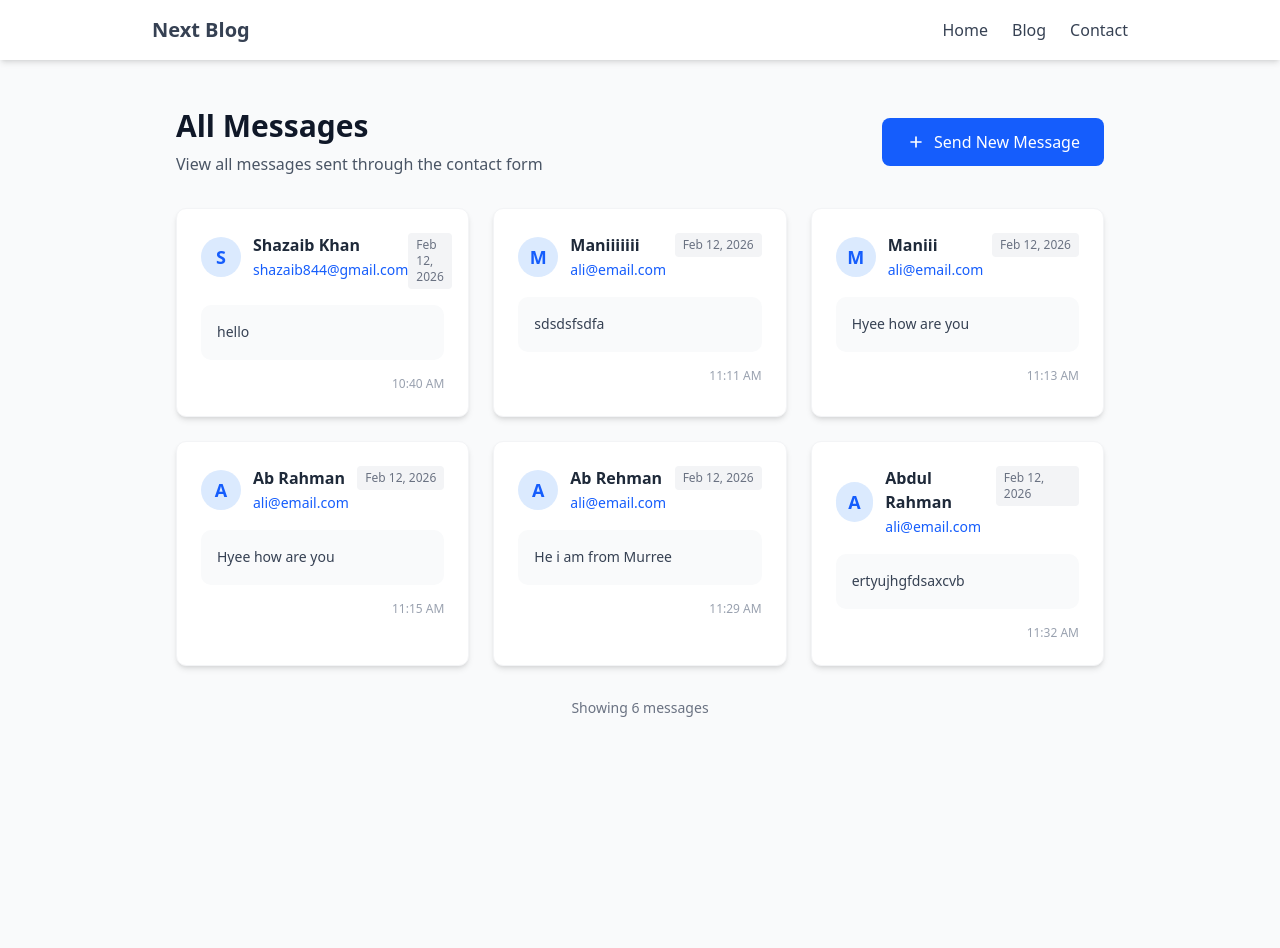
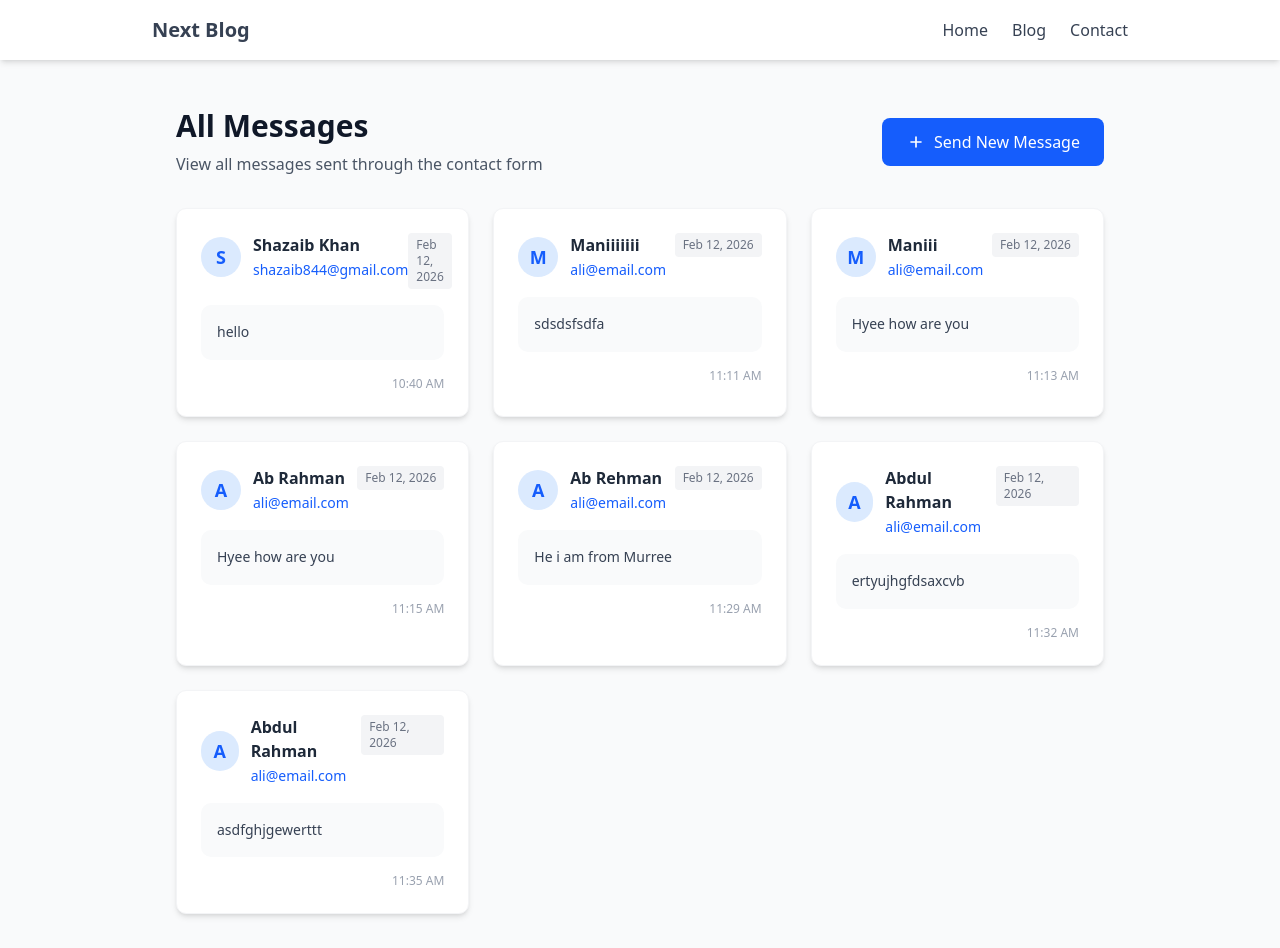
Before and after one commit to ManiMindScripts/Abark-Intern-NextJs, a Next.js app: page /messages in a window 1280 px wide. Shown: the top 948 px of the page. Before the commit the page ends 800 px from the top, so only its background shows below. Built offline with nearby package versions, Linux system fonts and the light colour scheme.

Commit message:
Day 7 Task Completed

```diff
--- a/app/(day-7)/messages/page.tsx
+++ b/app/(day-7)/messages/page.tsx
@@ -14,7 +14,7 @@ export default async function MessagesPage() {
                     </p>
                 </div>
                 <Link
-                    href="/(day-7)/contact"
+                    href="/contact"
                     className="bg-blue-600 text-white px-6 py-3 rounded-md hover:bg-blue-700
                              transition-colors duration-200 font-medium flex items-center gap-2"
                 >
@@ -43,7 +43,7 @@ export default async function MessagesPage() {
                     <h3 className="text-xl font-semibold text-gray-700 mb-2">No messages yet</h3>
                     <p className="text-gray-500 mb-6">Be the first one to send a message!</p>
                     <Link
-                        href="/(day-7)/contact"
+                        href="/contact"
                         className="inline-block bg-blue-600 text-white px-6 py-3 rounded-md hover:bg-blue-700 transition-colors"
                     >
                         Send a Message
--- a/app/globals.css
+++ b/app/globals.css
@@ -2,32 +2,6 @@
 @import "tw-animate-css";
 @import "shadcn/tailwind.css";
 
-@custom-variant dark (&:is(.dark *));
-
-/* :root {
-  --background: #ffffff;
-  --foreground: #171717;
-}
-
-@theme inline {
-  --color-background: var(--background);
-  --color-foreground: var(--foreground);
-  --font-sans: var(--font-geist-sans);
-  --font-mono: var(--font-geist-mono);
-}
-
-@media (prefers-color-scheme: dark) {
-  :root {
-    --background: #0a0a0a;
-    --foreground: #ededed;
-  }
-}
-
-body {
-  background: var(--background);
-  color: var(--foreground);
-  font-family: Arial, Helvetica, sans-serif;
-} */
 
 @theme inline {
 
--- a/data/message.json
+++ b/data/message.json
@@ -40,5 +40,12 @@
     "email": "ali@email.com",
     "message": "ertyujhgfdsaxcvb",
     "createdAt": "2026-02-12T11:32:36.489Z"
+  },
+  {
+    "id": "c0e66f9b-1d04-4114-a66c-662892480339",
+    "name": "Abdul Rahman",
+    "email": "ali@email.com",
+    "message": "asdfghjgewerttt",
+    "createdAt": "2026-02-12T11:35:32.242Z"
   }
 ]
```
